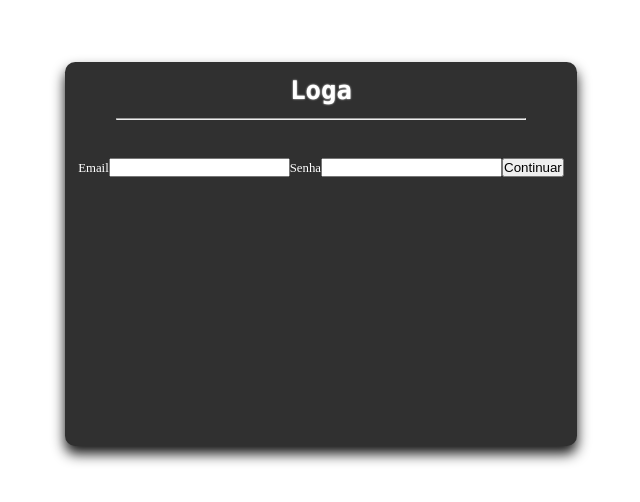
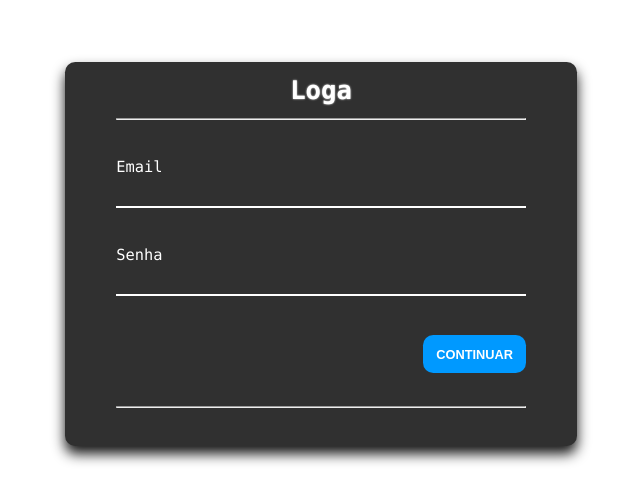
Before and after one commit to AndreOS17/Projeto_Loga, a React (Create React App) app in the folder Front-End/: page / in a window 1280 px wide. Shown: the part 146-648 px from the top of the page, without its empty margins (319-959 px from the left). Built offline with nearby package versions, Linux system fonts and the light colour scheme; the HTML template or start-up script is replaced by a standard one.

Commit message:
:lipstick: Complemento de Estilização

```diff
--- a/Front-End/src/App.css
+++ b/Front-End/src/App.css
@@ -18,14 +18,13 @@
     border: 0;
     border-radius: 0.8rem;
 
-    color: #ffffff;
-
     box-shadow: 0 0.6rem 1rem #151515
 }
 
 .Container .Card .Card_Title {
     margin: 1rem 0;
 
+    color: #ffffff;
     font-family: 'Consolas';
     text-shadow: 0 0 2px #ffffff;
 
@@ -33,8 +32,14 @@
 }
 
 .Container .Card .Card_Title:hover {
-    text-shadow: 0 0 5px #ffffff;
+    text-shadow: 0 0 5px #00eeff;
     cursor: default;
+}
+
+.Container .Card:hover > .Card_Title {
+    color: #00eeff;
+    text-shadow: 0 0 2px #00eeff;
+
 }
 
 .Container .Card hr {
@@ -48,3 +53,66 @@
 .Container .Card:hover > hr {
     width: 90%;
 }
+
+.Container .Card form {
+    display: flex;
+    flex-direction: column;
+
+    width: 80%;
+    height: 100%;
+
+    transition: 0.5s;
+}
+
+.Container .Card form label {
+    color: #ffffff;
+    font-size: 1.2rem;
+    font-family: 'Consolas';
+}
+
+.Container .Card form input {
+    background-color: #303030;
+
+    border: 0;
+    border-radius: 0;
+    border-bottom: 2px solid #ffffff;
+
+    color: #ffffff;
+
+    height: 2rem;
+
+    padding-left: 0.3rem;
+    margin-top: 0.5rem;
+    margin-bottom: 3rem;
+}
+
+.Container .Card form input:hover {
+    border-bottom: 2px solid #00eeff;
+}
+
+.Container .Card form input:focus{
+    outline: none;
+
+    border: 0;
+    border-right: 2px solid #00eeff;
+    border-left: 2px solid #00eeff;
+
+    background-color: #202020;
+}
+
+.Container .Card form button {
+    align-self: flex-end;
+
+    height: 3rem;
+    width: 25%;
+
+    border: 0;
+    border-radius: 0.8rem;
+
+    background-color: #0099ff;
+
+    color: #ffffff;
+    font-size: 1rem;
+    font-weight: 700;
+    line-height: 3.2rem;
+}
--- a/Front-End/src/App.tsx
+++ b/Front-End/src/App.tsx
@@ -16,8 +16,9 @@ function App() {
           <label htmlFor="senha">Senha</label>
           <input type="password" id="senha" />
 
-          <button type="submit">Continuar</button>
+          <button type="submit">CONTINUAR</button>
         </form>
+        <hr/>
       </div>
     </div>
   );
```
